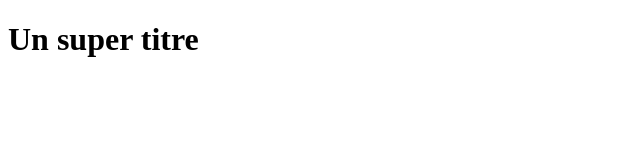
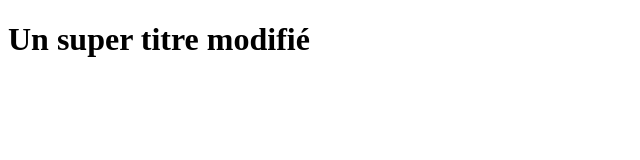
Before and after one commit to medardlionel/openclassroomProject, a plain HTML site: page index.html in a window 1280 px wide. Shown: the whole page, without its empty margins (0-640 px from the left). Drawn offline with Linux system fonts and the light colour scheme.

Commit message:
Modification du titre H1

```diff
--- a/index.html
+++ b/index.html
@@ -6,6 +6,6 @@
     <title>Document</title>
 </head>
 <body>
-    <h1>Un super titre</h1>
+    <h1>Un super titre modifié</h1>
 </body>
 </html>
```
